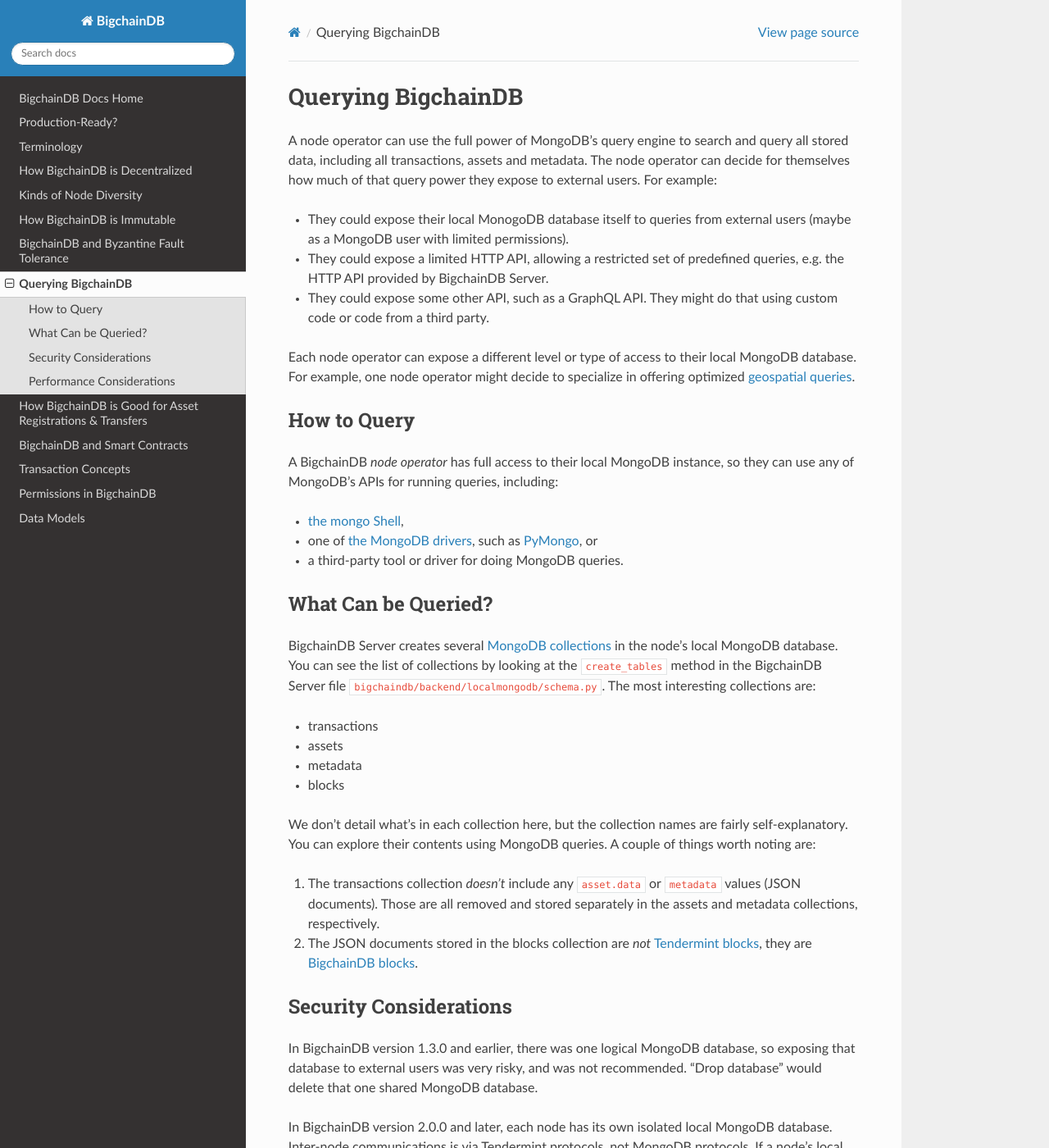
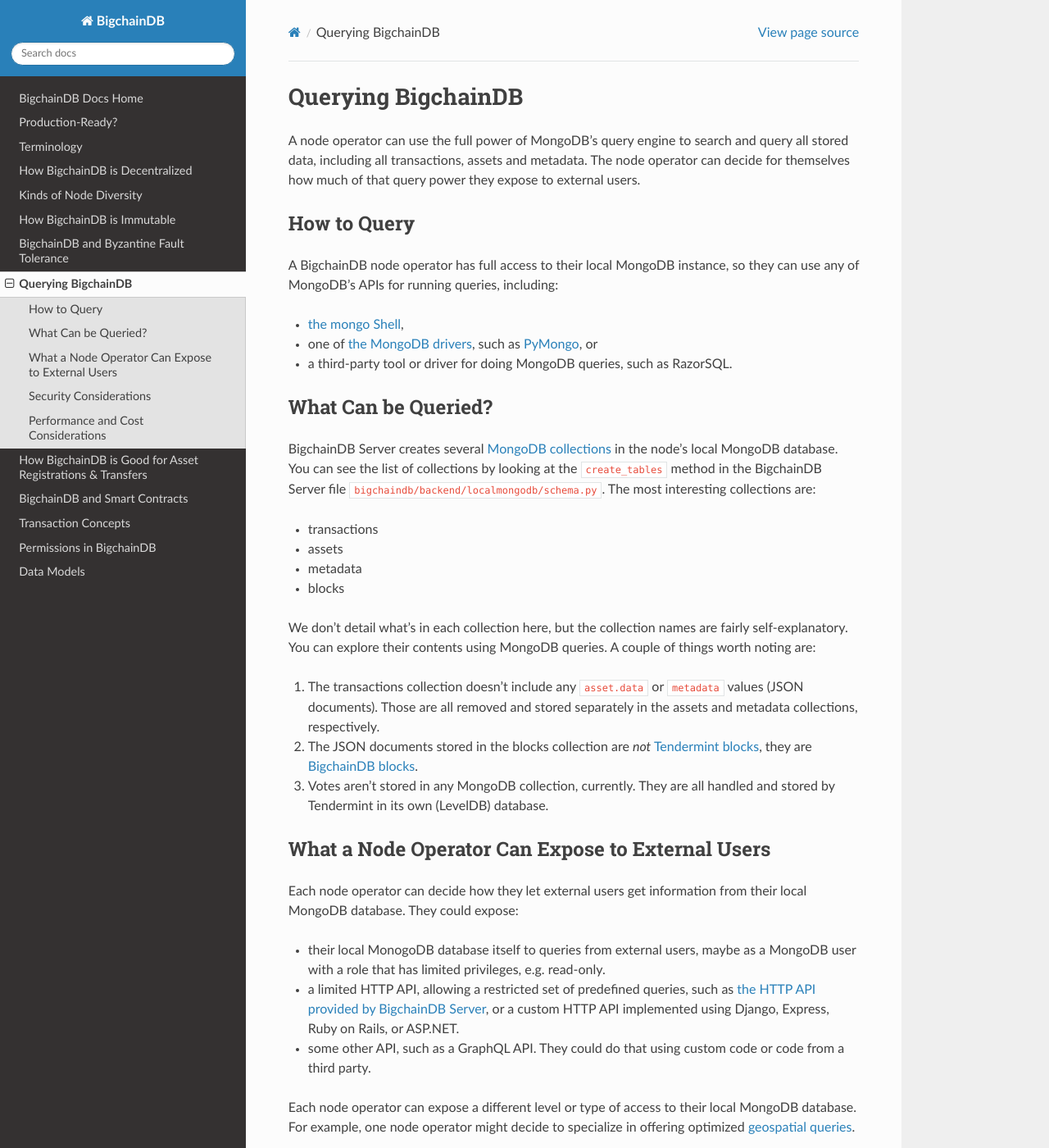
Before and after one commit to bigchaindb/bigchaindb, a Sphinx documentation site: the page built from docs/root/source/query.rst, in a window 1280 px wide and 1400 px high. Shown: the whole window at 82% size. Built offline with Sphinx 7.4.7 and the Read the Docs theme 2.0.0, drawn with Linux system fonts in a browser that asks for light colours; some of the changed text lies outside the part shown.

Commit message:
Finished first draft of new docs page 'Querying BigchainDB'

```diff
--- a/docs/root/source/query.rst
+++ b/docs/root/source/query.rst
@@ -2,23 +2,16 @@
 ===================
 
 A node operator can use the full power of MongoDB's query engine to search and query all stored data, including all transactions, assets and metadata.
-The node operator can decide for themselves how much of that query power they expose to external users. For example:
-
-- They could expose their local MonogoDB database itself to queries from external users (maybe as a MongoDB user with limited permissions).
-- They could expose a limited HTTP API, allowing a restricted set of predefined queries, e.g. the HTTP API provided by BigchainDB Server.
-- They could expose some other API, such as a GraphQL API. They might do that using custom code or code from a third party.
-
-Each node operator can expose a different level or type of access to their local MongoDB database.
-For example, one node operator might decide to specialize in offering optimized `geospatial queries <https://docs.mongodb.com/manual/reference/operator/query-geospatial/>`_.
+The node operator can decide for themselves how much of that query power they expose to external users.
 
 How to Query
 ------------
 
-A BigchainDB *node operator* has full access to their local MongoDB instance, so they can use any of MongoDB's APIs for running queries, including:
+A BigchainDB node operator has full access to their local MongoDB instance, so they can use any of MongoDB's APIs for running queries, including:
 
 - `the mongo Shell <https://docs.mongodb.com/manual/mongo/>`_,
 - one of `the MongoDB drivers <https://docs.mongodb.com/ecosystem/drivers/>`_, such as `PyMongo <https://api.mongodb.com/python/current/>`_, or
-- a third-party tool or driver for doing MongoDB queries.
+- a third-party tool or driver for doing MongoDB queries, such as RazorSQL.
 
 What Can be Queried?
 --------------------
@@ -33,8 +26,21 @@
 
 We don't detail what's in each collection here, but the collection names are fairly self-explanatory. You can explore their contents using MongoDB queries. A couple of things worth noting are:
 
-1. The transactions collection *doesn't* include any ``asset.data`` or ``metadata`` values (JSON documents). Those are all removed and stored separately in the assets and metadata collections, respectively.
+1. The transactions collection doesn't include any ``asset.data`` or ``metadata`` values (JSON documents). Those are all removed and stored separately in the assets and metadata collections, respectively.
 2. The JSON documents stored in the blocks collection are *not* `Tendermint blocks <https://github.com/tendermint/tendermint/blob/master/types/block.go>`_, they are `BigchainDB blocks <https://docs.bigchaindb.com/projects/server/en/latest/data-models/block-model.html>`_.
+3. Votes aren't stored in any MongoDB collection, currently. They are all handled and stored by Tendermint in its own (LevelDB) database.
+
+What a Node Operator Can Expose to External Users
+-------------------------------------------------
+
+Each node operator can decide how they let external users get information from their local MongoDB database. They could expose:
+
+- their local MonogoDB database itself to queries from external users, maybe as a MongoDB user with a role that has limited privileges, e.g. read-only.
+- a limited HTTP API, allowing a restricted set of predefined queries, such as `the HTTP API provided by BigchainDB Server <http://bigchaindb.com/http-api>`_, or a custom HTTP API implemented using Django, Express, Ruby on Rails, or ASP.NET.
+- some other API, such as a GraphQL API. They could do that using custom code or code from a third party.
+
+Each node operator can expose a different level or type of access to their local MongoDB database.
+For example, one node operator might decide to specialize in offering optimized `geospatial queries <https://docs.mongodb.com/manual/reference/operator/query-geospatial/>`_.
 
 Security Considerations
 -----------------------
@@ -42,16 +48,31 @@
 In BigchainDB version 1.3.0 and earlier, there was one logical MongoDB database, so exposing that database to external users was very risky, and was not recommended.
 "Drop database" would delete that one shared MongoDB database.
 
-In BigchainDB version 2.0.0 and later, each node has its own isolated local MongoDB database. Inter-node communications is via Tendermint protocols, not MongoDB protocols. If a node's local MongoDB database gets compromised, none of the other local MongoDB databases are affected.
+In BigchainDB version 2.0.0 and later, each node has its own isolated local MongoDB database.
+Inter-node communications are done using Tendermint protocols, not MongoDB protocols, as illustrated in Figure 1 below.
+If a node's local MongoDB database gets compromised, none of the other MongoDB databases (in the other nodes) will be affected.
 
-TODO: Include the new diagram of a four-node network.
+.. figure:: _static/schemaDB.png
+   :alt: Diagram of a four-node BigchainDB 2.0 network
+   :align: center
 
+   Figure 1: A Four-Node BigchainDB 2.0 Network
 
-Performance Considerations
---------------------------
+.. raw:: html
 
-Indexing
+   <br>
+   <br>
+   <br>
 
-Need to be careful not to overload the server.
+Performance and Cost Considerations
+-----------------------------------
 
-Follower nodes with voting power 0 will still have a copy of all the data, so they can be used as read-only nodes.
+Query processing can be quite resource-intensive, so it's a good idea to have MongoDB running in a separate machine from those running BigchainDB Server and Tendermint Core.
+
+A node operator might want to measure the resources used by a query, so they can charge whoever requested the query accordingly.
+
+Some queries can take too long or use too many resources. A node operator should put upper bounds on the resources that a query can use, and halt (or prevent) any query that goes over.
+
+To make MongoDB queries more efficient, one can create `indexes <https://docs.mongodb.com/manual/indexes/>`_. Those indexes might be created by the node operator or by some external users (if the node operator allows that). It's worth noting that indexes aren't free: whenever new data is appended to a collection, the corresponding indexes must be updated. The node operator might want to pass those costs on to whoever created the index. Moreover, in MongoDB, `a single collection can have no more than 64 indexes <https://docs.mongodb.com/manual/reference/limits/#Number-of-Indexes-per-Collection>`_.
+
+One can create a follower node: a node with Tendermint voting power 0. It would still have a copy of all the data, so it could be used as read-only node. A follower node could offer specialized queries as a service without affecting the workload on the voting validators (which can also write). There could even be followers of followers.
```
Also changed, not shown: docs/root/source/_static/schemaDB.png (added).
